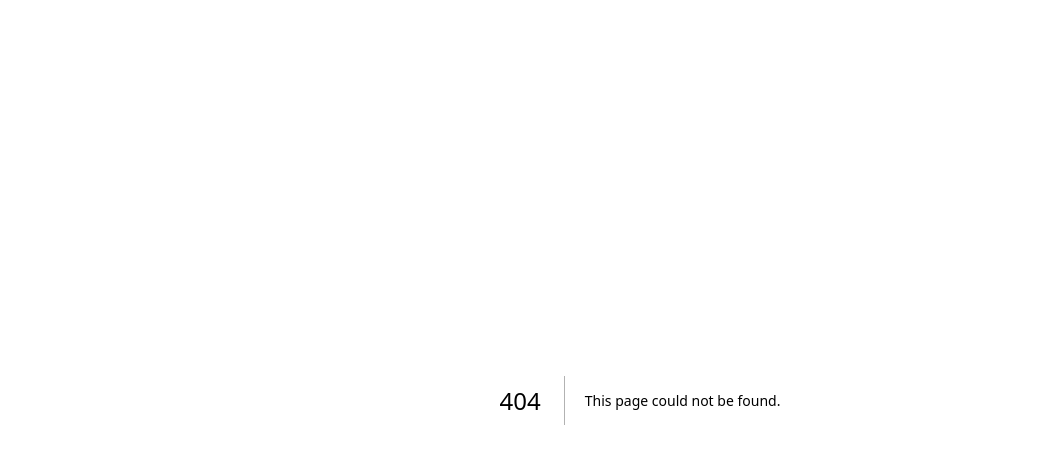
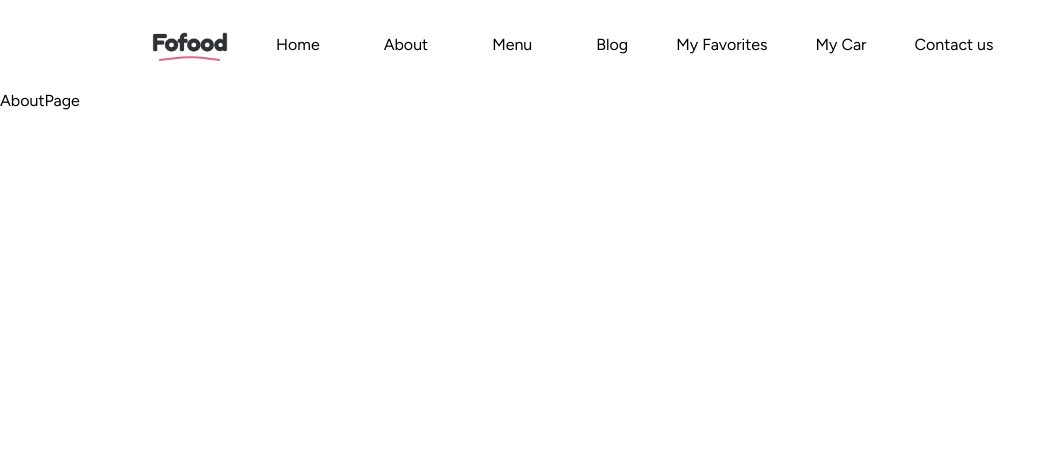
Before and after one commit to sandra-selezen/dessert-alert, a Next.js app: page /about in a window 1280 px wide. Before the commit this address had no page. Shown: the top 464 px of the page, without its empty margins (0-1056 px from the left). Built offline with nearby package versions, Linux system fonts and the light colour scheme.

Commit message:
Add pages

```diff
--- /dev/null
+++ b/src/app/about/page.tsx
@@ -0,0 +1,9 @@
+
+
+const AboutPage = () => {
+  return (
+    <div>AboutPage</div>
+  )
+}
+
+export default AboutPage;
--- /dev/null
+++ b/src/app/blog/page.tsx
@@ -0,0 +1,9 @@
+
+
+const BlogPage = () => {
+  return (
+    <div>BlogPage</div>
+  )
+}
+
+export default BlogPage;
--- /dev/null
+++ b/src/app/cart/page.tsx
@@ -0,0 +1,9 @@
+
+
+const MyCartPage = () => {
+  return (
+    <div>MyCart Page</div>
+  )
+}
+
+export default MyCartPage;
--- /dev/null
+++ b/src/app/contacts/page.tsx
@@ -0,0 +1,9 @@
+
+
+const ContactsPage = () => {
+  return (
+    <div>ContactsPage</div>
+  )
+}
+
+export default ContactsPage;
--- /dev/null
+++ b/src/app/favorites/page.tsx
@@ -0,0 +1,9 @@
+
+
+const FfavoritesPage = () => {
+  return (
+    <div>FfavoritesPage</div>
+  )
+}
+
+export default FfavoritesPage;
--- a/src/app/layout.tsx
+++ b/src/app/layout.tsx
@@ -1,5 +1,8 @@
 import type { Metadata } from "next";
 import { Figtree, Fredoka } from "next/font/google";
+
+import { Header } from "@/components/Header/Header";
+
 import "./globals.css";
 
 const figtree = Figtree({
@@ -27,6 +30,7 @@ export default function RootLayout({
   return (
     <html lang="en" className={`${figtree.variable} ${fredoka.variable}`}>
       <body>
+        <Header />
         {children}
       </body>
     </html>
--- /dev/null
+++ b/src/app/menu/page.tsx
@@ -0,0 +1,9 @@
+
+
+const MenuPage = () => {
+  return (
+    <div>Menu</div>
+  )
+}
+
+export default MenuPage;
--- /dev/null
+++ b/src/components/Header/Header.tsx
@@ -0,0 +1,34 @@
+import Image from "next/image";
+import logoBlack from "../../../public/images/logo-black.png";
+import { leftNavLinks, rightNavLinks } from "@/lib/constants";
+import Link from "next/link";
+
+export const Header = () => {
+  return (
+    <header className="flex gap-12 items-center px-6 py-7 mx-auto max-w-5xl">
+      <div>
+        <Image src={logoBlack} width={76} height={32} alt="logo" />
+      </div>
+      <nav className="flex gap-12">
+        <ul className="flex gap-16">
+          {leftNavLinks.map(({ title, url }) => (
+            <li key={title}>
+              <Link href={url}>{title}</Link>
+            </li>
+          ))}
+        </ul>
+        <ul className="flex gap-12">
+          <li>
+            <Link href={"/favorites"} className="py-1">My Favorites</Link>
+          </li>
+          <li>
+            <Link href={"/cart"} className="py-1">My Car</Link>
+          </li>
+          <li>
+            <Link href={"/contacts"} className="py-1">Contact us</Link>
+          </li>
+        </ul>
+      </nav>
+    </header>
+  )
+}
```
